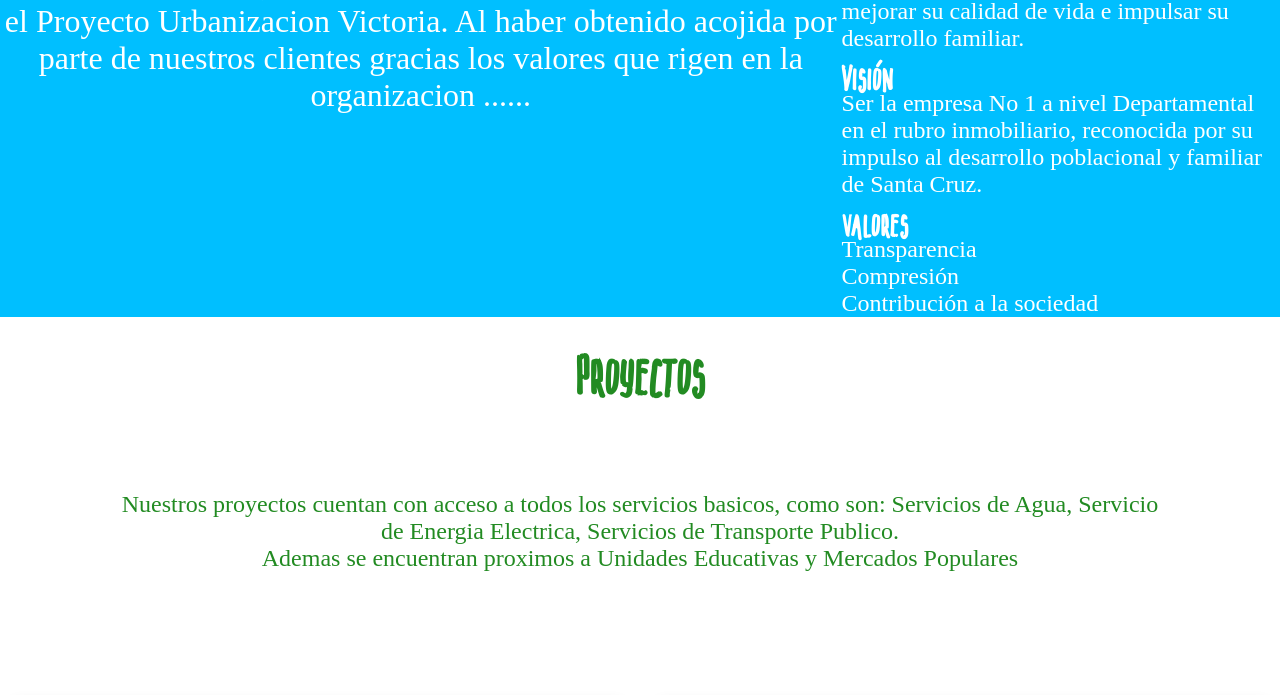
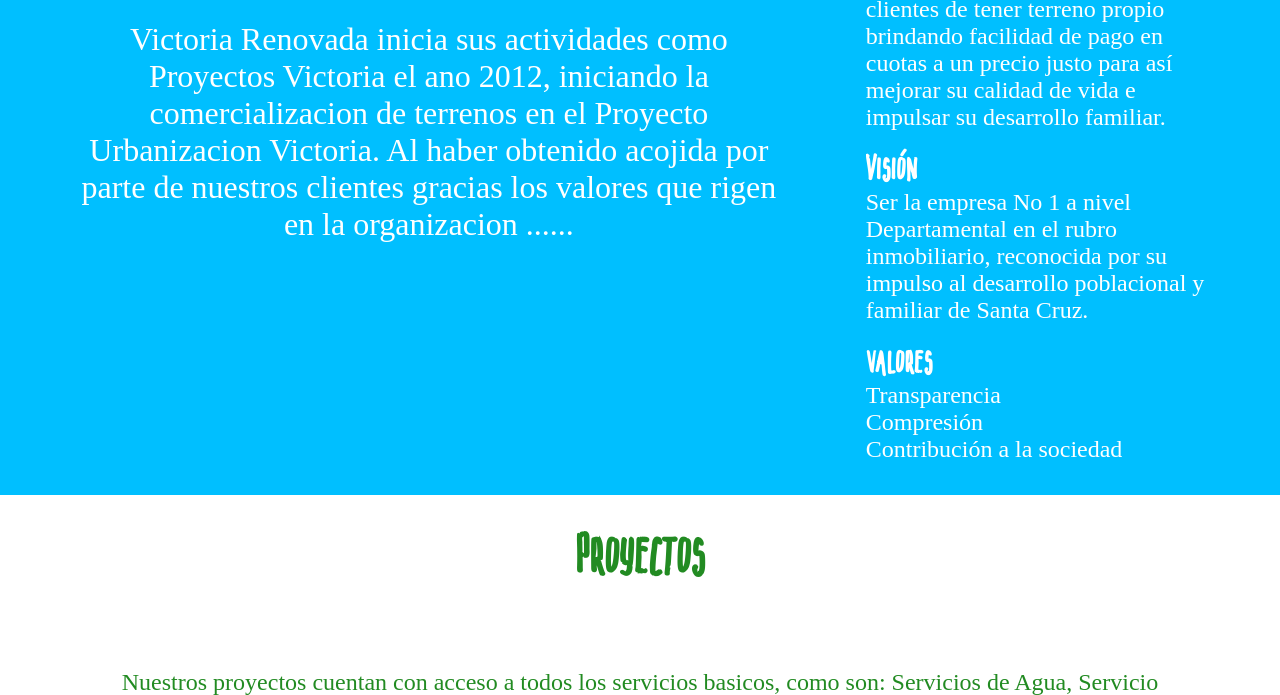
Before and after one commit to ChosenSCZ/gridnew2, a plain HTML site: page index.html in a window 1280 px wide. Shown: the part 773-1468 px from the top of the page. Drawn offline with Linux system fonts and the light colour scheme; files whose address does not match are found by name; a web font is replaced by a local one.

Commit message:
Update style2.css

```diff
--- a/css/style2.css
+++ b/css/style2.css
@@ -126,37 +126,37 @@ nav ul {
 
 
 main {
-    margin: 0;
-    padding: 0;
+
     color: white;
 }
 
-main about-us {
-
-    padding: 5em;
+.about-us {
+    padding-block: 5rem;
 }
 #about-us h2 {
     text-align: center;
-
+    padding: 10px;
     font-size: 4rem;
 }
 
 #about-us p {
     text-align: center;
-
+    padding: 40px;
     font-size: 2rem;
 }
-/*#about-vr h2 {
+#about-vr h2 {
 
     padding: 10px;
-
-}*/
+    padding-left: 40px;
+    padding-right: 40px;
+}
 
 
 #about-vr p {
     text-justify: distribute;
     font-size: 1.5rem;
-
+    padding-left: 40px;
+    padding-right: 40px;
 }
 .section-title-small {
     text-justify: distribute;
@@ -288,7 +288,7 @@ main {
     grid-area: main;
     display: flex;
     flex-direction: row;
-
+    padding: 2em;
 }
 
 #hero {
@@ -417,7 +417,7 @@ footer a {
 }
 
 .social-link {
-
+    display: flexbox;
     margin: 5px;
     justify-items: center;
 }
```
